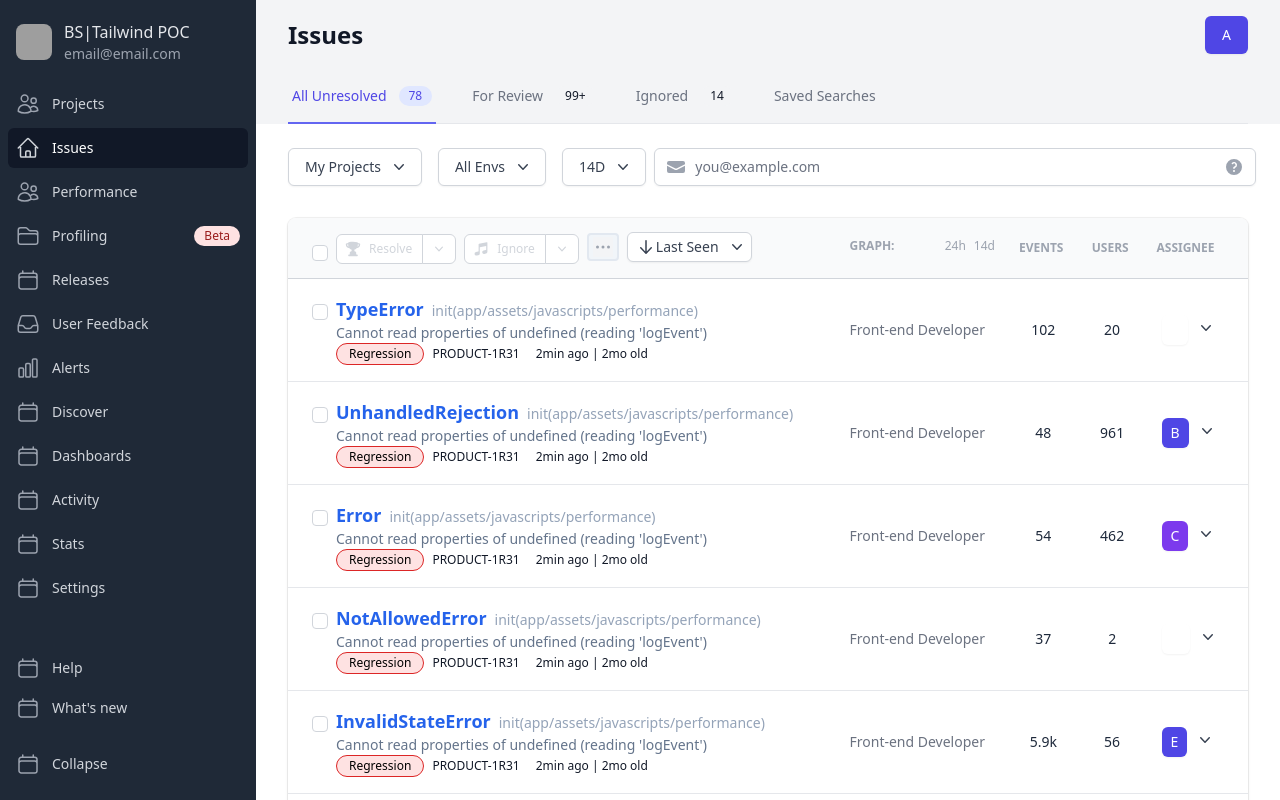
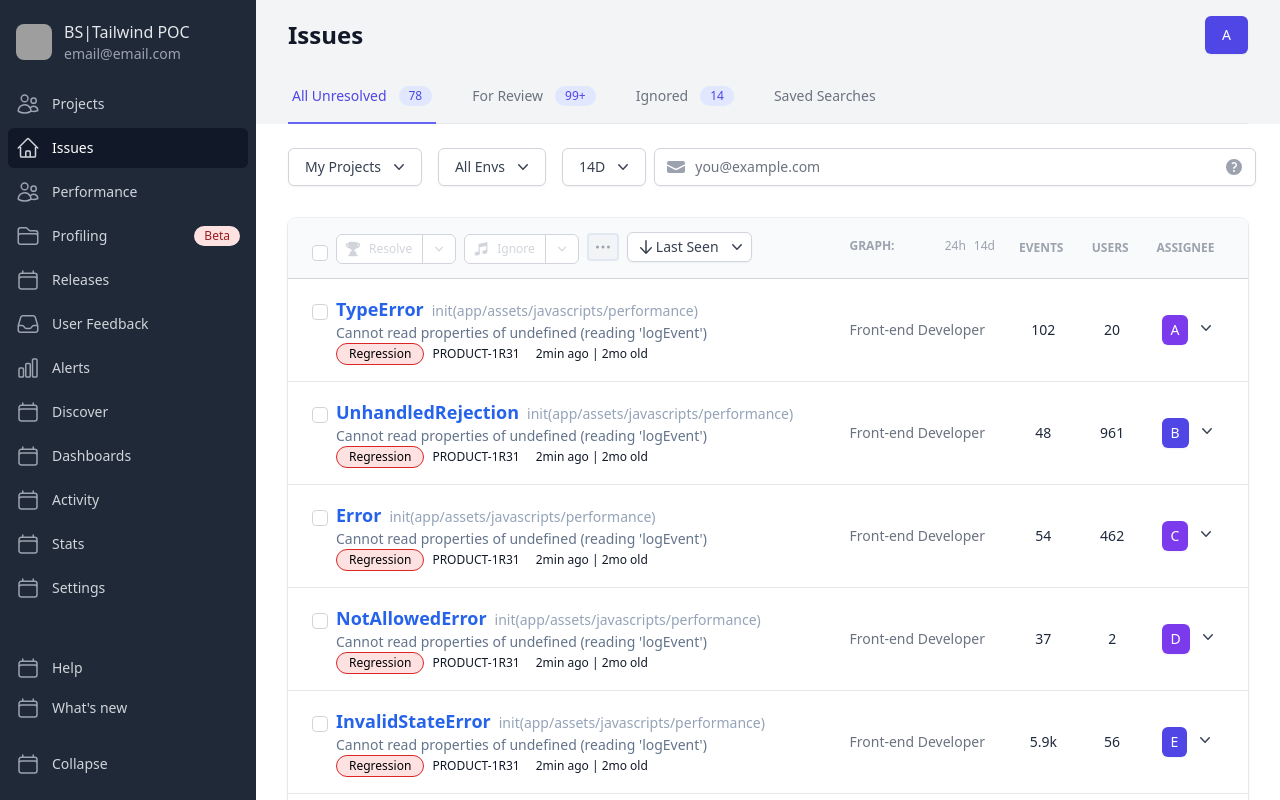
Before and after one commit to ribinBS/bs-tailwind-poc, a React (Create React App) app: page / in a window 1280 px wide. Shown: the top 800 px of the page. Built offline with nearby package versions, Linux system fonts and the light colour scheme; grey boxes are pictures that could not be loaded; a web font is replaced by a local one.

Commit message:
tabs count fix and button color fix

```diff
--- a/src/components/Table/index.jsx
+++ b/src/components/Table/index.jsx
@@ -22,7 +22,7 @@ const people = [
         title: "Front-end Developer",
         events: 102,
         users: 20,
-        assigneeColor: "pink",
+        assigneeColor: "violet",
         assignee: "A",
     },
     {
@@ -67,7 +67,7 @@ const people = [
         title: "Front-end Developer",
         events: 37,
         users: 2,
-        assigneeColor: "pink",
+        assigneeColor: "violet",
         assignee: "D",
     },
     {
--- a/src/components/Tabs/index.jsx
+++ b/src/components/Tabs/index.jsx
@@ -47,14 +47,7 @@ export default function Example() {
                             >
                                 {tab.name}
                                 {tab.count ? (
-                                    <span
-                                        className={classNames(
-                                            tab.current
-                                                ? "bg-indigo-100 text-indigo-600"
-                                                : "bg-gray-100 text-gray-900",
-                                            "hidden ml-3 py-0.5 px-2.5 rounded-full text-xs font-medium md:inline-block"
-                                        )}
-                                    >
+                                    <span className="bg-indigo-100 text-indigo-600 hidden ml-3 py-0.5 px-2.5 rounded-full text-xs font-medium md:inline-block">
                                         {tab.count}
                                     </span>
                                 ) : null}
```
